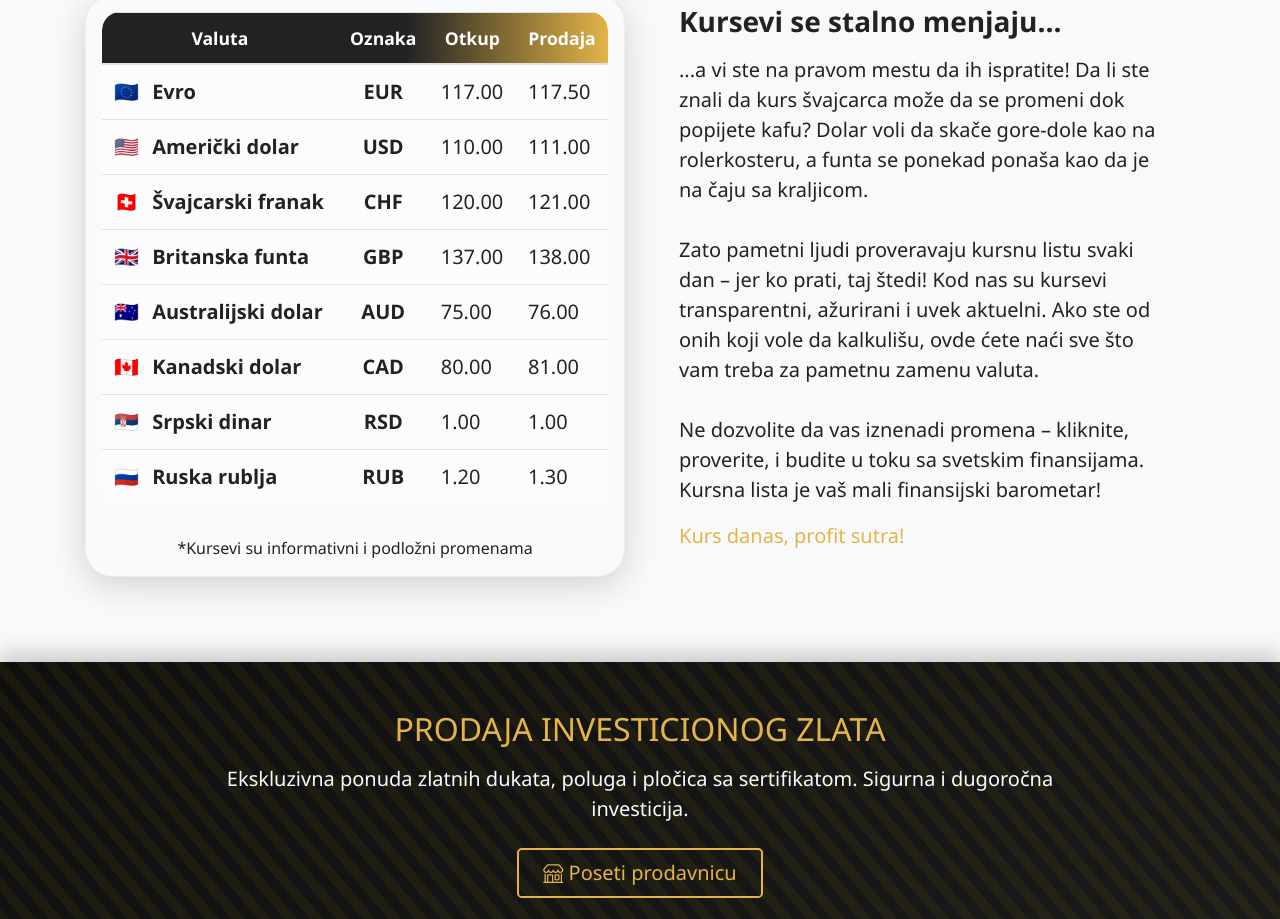
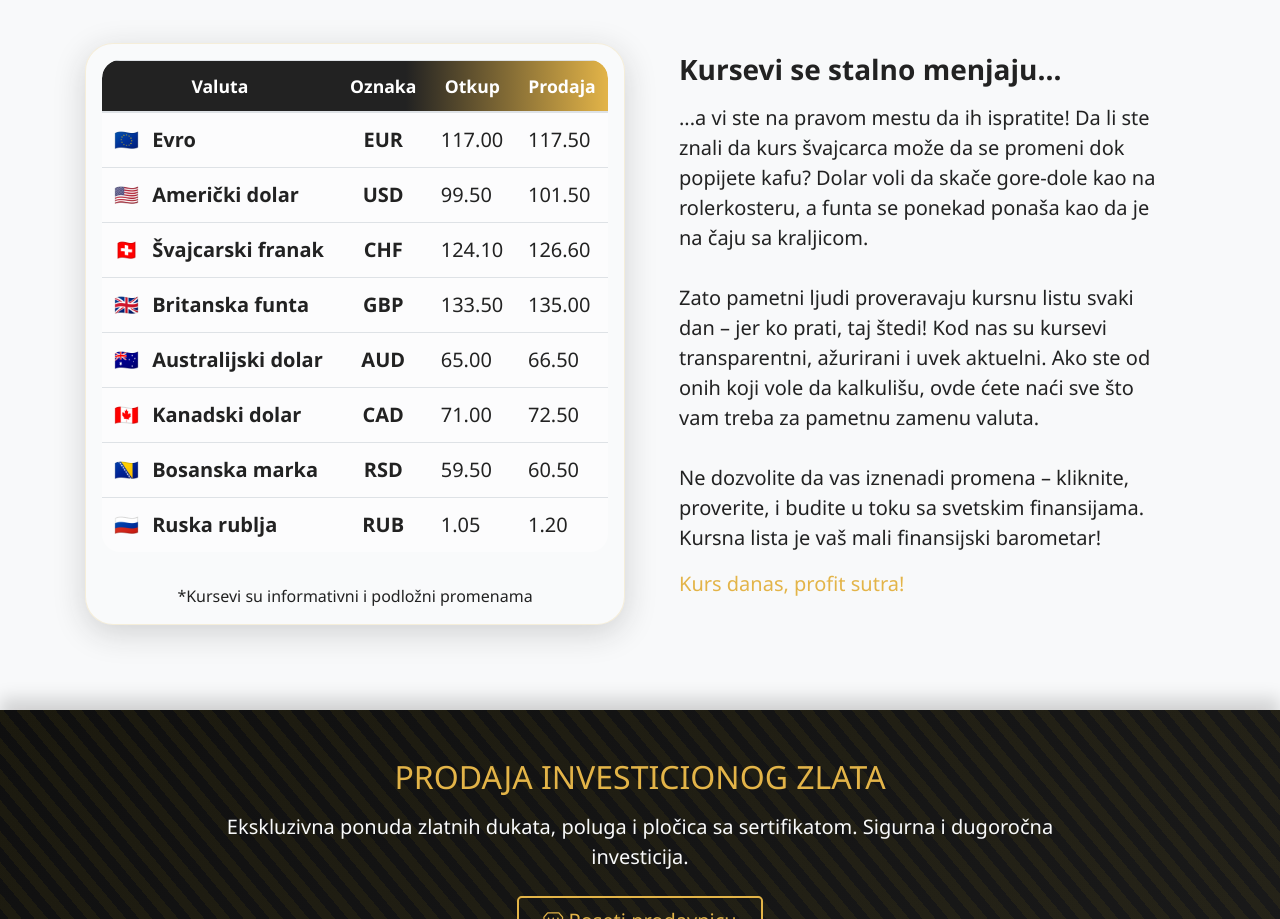
Before and after one commit to ukazazinje25-alt/menjacnicaTheBest, a plain HTML site: page index.html in a window 1280 px wide. Shown: the part 1246-2165 px from the top of the page. Drawn offline with nearby package versions, Linux system fonts and the light colour scheme.

Commit message:
Update index.html

```diff
--- a/index.html
+++ b/index.html
@@ -233,7 +233,16 @@
   </div>
 </section>
 
-
+                                                                                                                                                                            const kursevi = {
+                                                                                                                                                                                    EUR: { otkup: 117.00, prodaja: 117.50 },
+                                                                                                                                                                                    USD: { otkup: 99.50, prodaja: 101.50 },
+                                                                                                                                                                                    CHF: { otkup: 124.10, prodaja: 126.60 },
+                                                                                                                                                                                    GBP: { otkup: 133.50, prodaja: 135.00 },
+                                                                                                                                                                                    AUD: { otkup: 65.00, prodaja: 66.50 },
+                                                                                                                                                                                    CAD: { otkup: 71.00, prodaja: 72.50 },
+                                                                                                                                                                                    BAM: { otkup: 59.50,   prodaja: 60.50 },
+                                                                                                                                                                                    RUB: { otkup: 1.05,   prodaja: 1.20 }
+                                                                                                                                                                                    };
 
 
     <!-- Kursna lista-->
@@ -261,25 +270,25 @@
                                                         <td><span>🇪🇺</span> <span class="ml-2 font-weight-bold" style="color:#222;">Evro</span></td><td class="text-center" style="color:#222; font-weight:600;">EUR</td><td style="color:#222;">117.00</td><td style="color:#222;">117.50</td>
                                                     </tr>
                                                     <tr style="transition:background 0.2s;" class="text-left">
-                                                        <td><span>🇺🇸</span> <span class="ml-2 font-weight-bold" style="color:#222;">Američki dolar</span></td><td class="text-center" style="color:#222; font-weight:600;">USD</td><td style="color:#222;">110.00</td><td style="color:#222;">111.00</td>
+                                                        <td><span>🇺🇸</span> <span class="ml-2 font-weight-bold" style="color:#222;">Američki dolar</span></td><td class="text-center" style="color:#222; font-weight:600;">USD</td><td style="color:#222;">99.50</td><td style="color:#222;">101.50</td>
                                                     </tr >
                                                     <tr style="transition:background 0.2s;" class="text-left">
-                                                        <td><span>🇨🇭</span> <span class="ml-2 font-weight-bold" style="color:#222;">Švajcarski franak</span></td><td class="text-center" style="color:#222; font-weight:600;">CHF</td><td style="color:#222;">120.00</td><td style="color:#222;">121.00</td>
+                                                        <td><span>🇨🇭</span> <span class="ml-2 font-weight-bold" style="color:#222;">Švajcarski franak</span></td><td class="text-center" style="color:#222; font-weight:600;">CHF</td><td style="color:#222;">124.10</td><td style="color:#222;">126.60</td>
                                                     </tr>
                                                     <tr style="transition:background 0.2s;" class="text-left">
-                                                        <td><span>🇬🇧</span> <span class="ml-2 font-weight-bold" style="color:#222;">Britanska funta</span></td><td class="text-center" style="color:#222; font-weight:600;">GBP</td><td style="color:#222;">137.00</td><td style="color:#222;">138.00</td>
+                                                        <td><span>🇬🇧</span> <span class="ml-2 font-weight-bold" style="color:#222;">Britanska funta</span></td><td class="text-center" style="color:#222; font-weight:600;">GBP</td><td style="color:#222;">133.50</td><td style="color:#222;">135.00</td>
                                                     </tr>
                                                     <tr style="transition:background 0.2s;" class="text-left">
-                                                        <td><span >🇦🇺</span> <span class="ml-2 font-weight-bold" style="color:#222;">Australijski dolar</span></td><td class="text-center" style="color:#222; font-weight:600;">AUD</td><td style="color:#222;">75.00</td><td style="color:#222;">76.00</td>
+                                                        <td><span >🇦🇺</span> <span class="ml-2 font-weight-bold" style="color:#222;">Australijski dolar</span></td><td class="text-center" style="color:#222; font-weight:600;">AUD</td><td style="color:#222;">65.00</td><td style="color:#222;">66.50</td>
                                                     </tr>
                                                     <tr style="transition:background 0.2s;" class="text-left">
-                                                        <td><span">🇨🇦</span> <span class="ml-2 font-weight-bold" style="color:#222;">Kanadski dolar</span></td><td class="text-center" style="color:#222; font-weight:600;">CAD</td><td style="color:#222;">80.00</td><td style="color:#222;">81.00</td>
+                                                        <td><span">🇨🇦</span> <span class="ml-2 font-weight-bold" style="color:#222;">Kanadski dolar</span></td><td class="text-center" style="color:#222; font-weight:600;">CAD</td><td style="color:#222;">71.00</td><td style="color:#222;">72.50</td>
                                                     </tr>
                                                     <tr style="transition:background 0.2s;" class="text-left">
-                                                        <td><span>🇷🇸</span> <span class="ml-2 font-weight-bold" style="color:#222;">Srpski dinar</span></td><td class="text-center" style="color:#222; font-weight:600;">RSD</td><td style="color:#222;">1.00</td><td style="color:#222;">1.00</td>
+                                                        <td><span>🇧🇦</span> <span class="ml-2 font-weight-bold" style="color:#222;">Bosanska marka</span></td><td class="text-center" style="color:#222; font-weight:600;">RSD</td><td style="color:#222;">59.50</td><td style="color:#222;">60.50</td>
                                                     </tr>
                                                     <tr style="transition:background 0.2s;" class="text-left">
-                                                        <td><span>🇷🇺</span> <span class="ml-2 font-weight-bold" style="color:#222;">Ruska rublja</span></td><td class="text-center" style="color:#222; font-weight:600;">RUB</td><td style="color:#222;">1.20</td><td style="color:#222;">1.30</td>
+                                                        <td><span>🇷🇺</span> <span class="ml-2 font-weight-bold" style="color:#222;">Ruska rublja</span></td><td class="text-center" style="color:#222; font-weight:600;">RUB</td><td style="color:#222;">1.05</td><td style="color:#222;">1.20</td>
                                                     </tr>
                                                 </tbody>
                                             </table>
@@ -731,13 +740,13 @@
 
                 const kursevi = {
             EUR: { otkup: 117.00, prodaja: 117.50 },
-            USD: { otkup: 110.00, prodaja: 111.00 },
-            CHF: { otkup: 120.00, prodaja: 121.00 },
-            GBP: { otkup: 137.00, prodaja: 138.00 },
-            AUD: { otkup: 75.00, prodaja: 76.00 },
-            CAD: { otkup: 80.00, prodaja: 81.00 },
-            RSD: { otkup: 1.00,   prodaja: 1.00 },
-            RUB: { otkup: 1.20,   prodaja: 1.30 }
+            USD: { otkup: 99.50, prodaja: 101.50 },
+            CHF: { otkup: 124.10, prodaja: 126.60 },
+            GBP: { otkup: 133.50, prodaja: 135.00 },
+            AUD: { otkup: 65.00, prodaja: 66.50 },
+            CAD: { otkup: 71.00, prodaja: 72.50 },
+            BAM: { otkup: 59.50,   prodaja: 60.50 },
+            RUB: { otkup: 1.05,   prodaja: 1.20 }
             };
 
             function preracunaj() {
```
